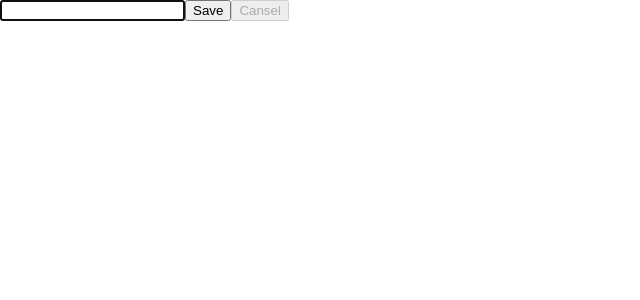
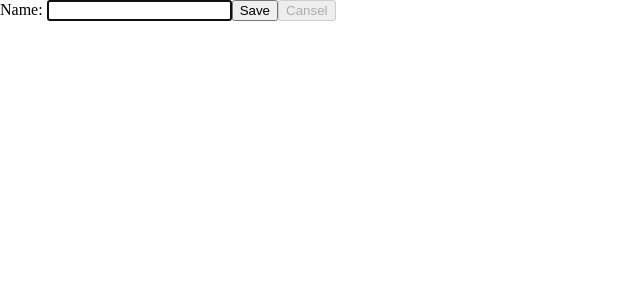
Before and after one commit to Luda-Modna/ViteReact, a React (Vite) app: page / in a window 1280 px wide. Shown: the top 300 px of the page, without its empty margins (0-640 px from the left). Built offline with nearby package versions, Linux system fonts and the light colour scheme; the HTML template or start-up script is replaced by a standard one.

Commit message:
Added Form Field ErrorMessage

```diff
--- a/src/components/UserInfoForm/index.jsx
+++ b/src/components/UserInfoForm/index.jsx
@@ -1,10 +1,6 @@
-import { Formik } from "formik";
+import { Formik, Form, Field, ErrorMessage } from "formik";
 import React from "react";
-import * as yup from "yup";
-
-const USER_VALIDATION_SCHEMA = yup.object({
-  firstName: yup.string().trim().min(2).max(64).required(),
-});
+import { USER_VALIDATION_SCHEMA } from "./../../utils/validate/valsdationSchemas";
 
 function UserInfoForm() {
   const userInitialValues = { firstName: " " };
@@ -18,28 +14,22 @@ function UserInfoForm() {
       initialValues={userInitialValues}
       onSubmit={handleSubmit}
       validationSchema={USER_VALIDATION_SCHEMA}
+
     >
       {(formikProps) => (
-        <form
-          onSubmit={formikProps.handleSubmit}
-          onReset={formikProps.handleReset}
-        >
-          <input
-            name="firstName"
-            value={formikProps.values.firstName}
-            onChange={formikProps.handleChange}
-            type="text"
-            placeholder="name"
-            autoFocus
-          />
-          {formikProps.errors.firstName && (
-            <div>{formikProps.errors.firstName}</div>
-          )}
+        <Form>
+          <label>
+            {" "}
+            <span>Name: </span>
+            <Field name="firstName" type="text" placeholder="name" autoFocus />
+            <ErrorMessage name="firstName" component="div" />
+          </label>
+
           <button type="submit">Save</button>
           <button type="reset" disabled={!formikProps.dirty}>
             Cansel
           </button>
-        </form>
+        </Form>
       )}
     </Formik>
   );
--- a/src/utils/validate/valsdationSchemas.js
+++ b/src/utils/validate/valsdationSchemas.js
@@ -1,4 +1,8 @@
 import * as yup from "yup";
+
+export const USER_VALIDATION_SCHEMA = yup.object({
+  firstName: yup.string().trim().min(2).max(64).required(),
+});
 
 const USER_AUTO_SCHEMA = yup.object({
   model: yup
```
